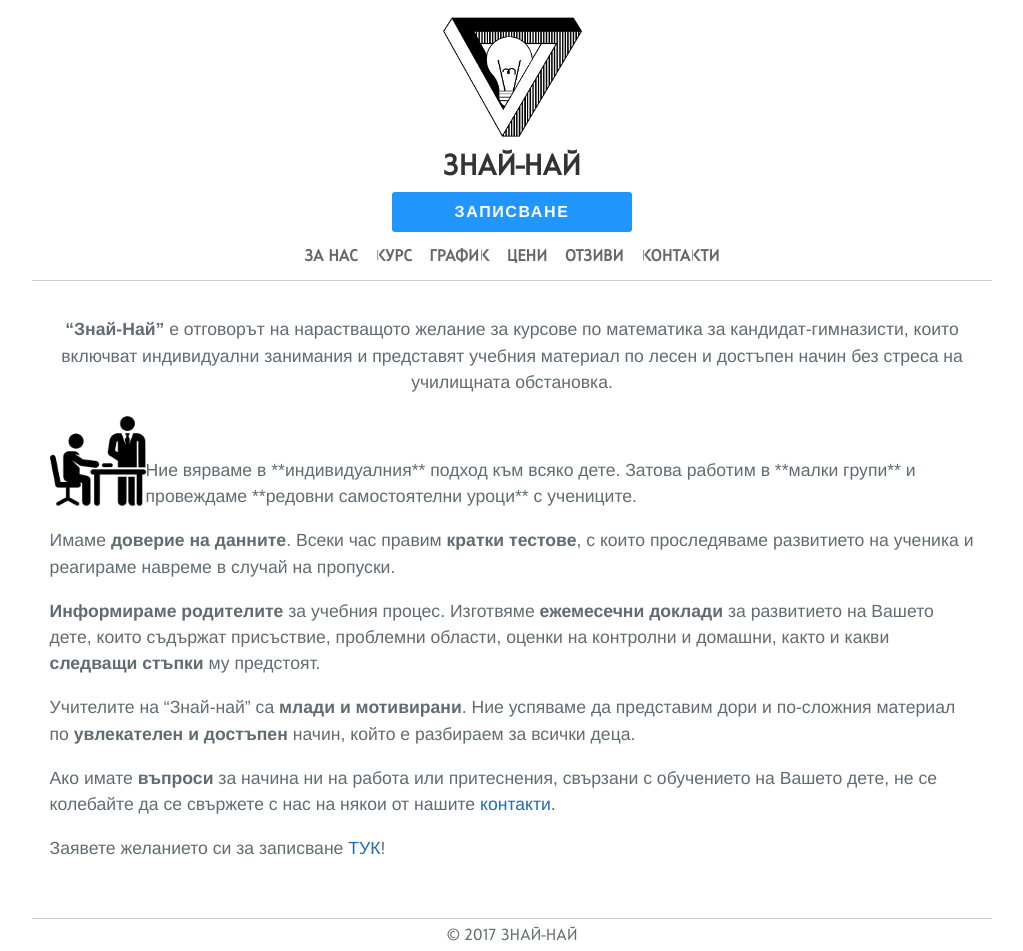
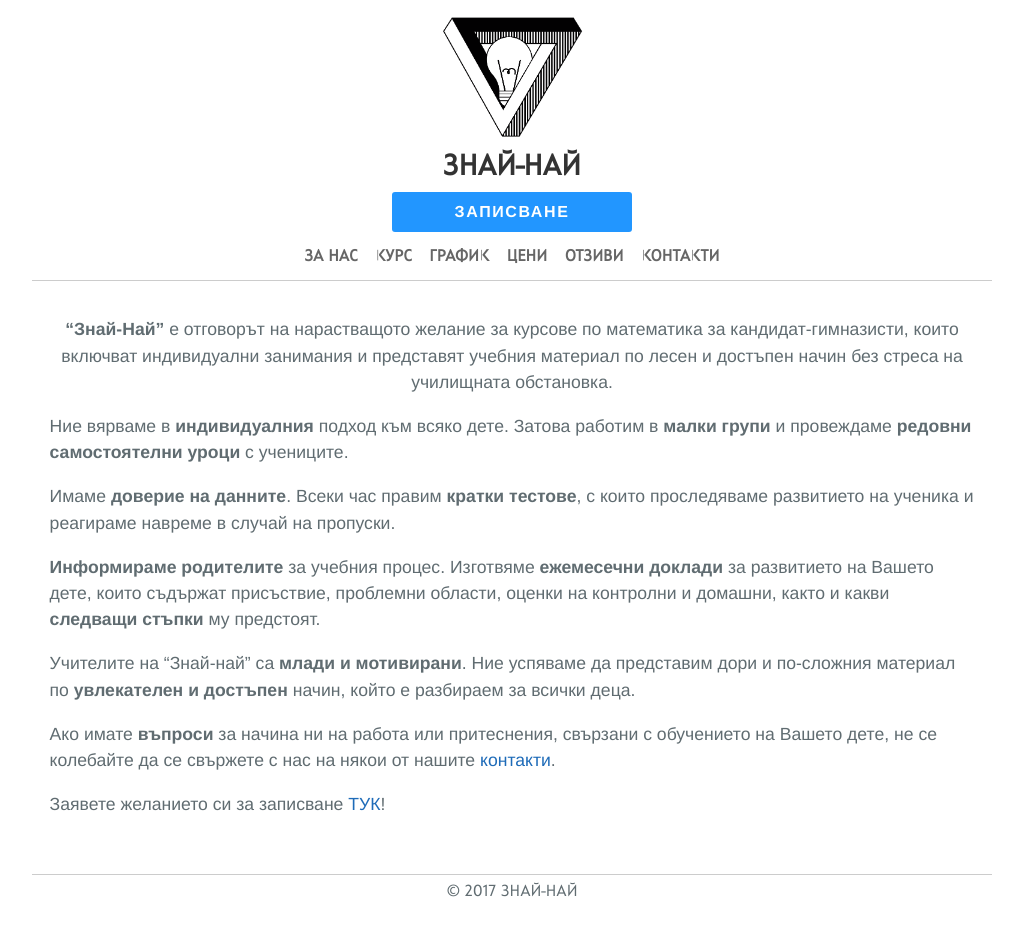
Before and after one commit to znainai/znainai.github.io, a Jekyll site: the page built from index.md, in a window 1280 px wide. Shown: the whole page, without its empty margins (128-1151 px from the left). Built offline with Jekyll 4.4.1, drawn with Linux system fonts in a browser that asks for light colours; after the commit the page ends 907 px from its top, so only the background shows below that.

Commit message:
Update index.md

```diff
--- a/index.md
+++ b/index.md
@@ -5,15 +5,7 @@ title: Начало
 **“Знай-Най”** e отговорът на нарастващото желание за курсове по математика за кандидат-гимназисти, които включват индивидуални занимания и представят учебния материал по лесен и достъпен начин без стреса на училищната обстановка.
 {: .centered-text}
 
-<div>
-  <p class="photo left">
-    <img src="{{ "/assets/images/individual-approach.png" }}" width="96" height="96" alt="individual approach" align="left">
-    <br>
-    </p>
 Ние вярваме в **индивидуалния** подход към всяко дете. Затова работим в **малки групи** и провеждаме **редовни самостоятелни уроци** с учениците.
-</div>
-
-
 
 Имаме **доверие на данните**. Всеки час правим **кратки тестове**, с които проследяваме развитието на ученика и реагираме навреме в случай на пропуски.
 
```
